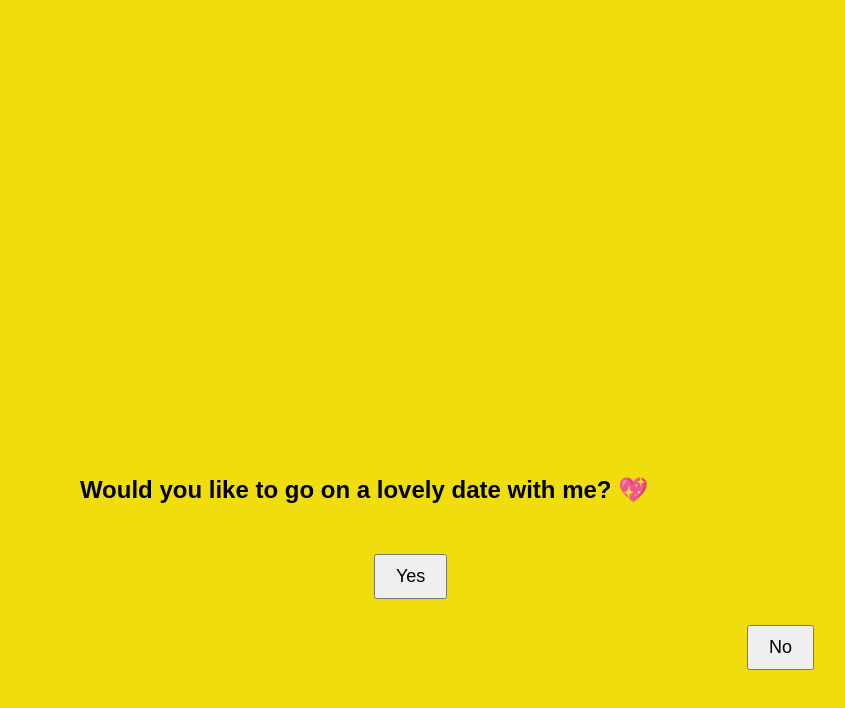
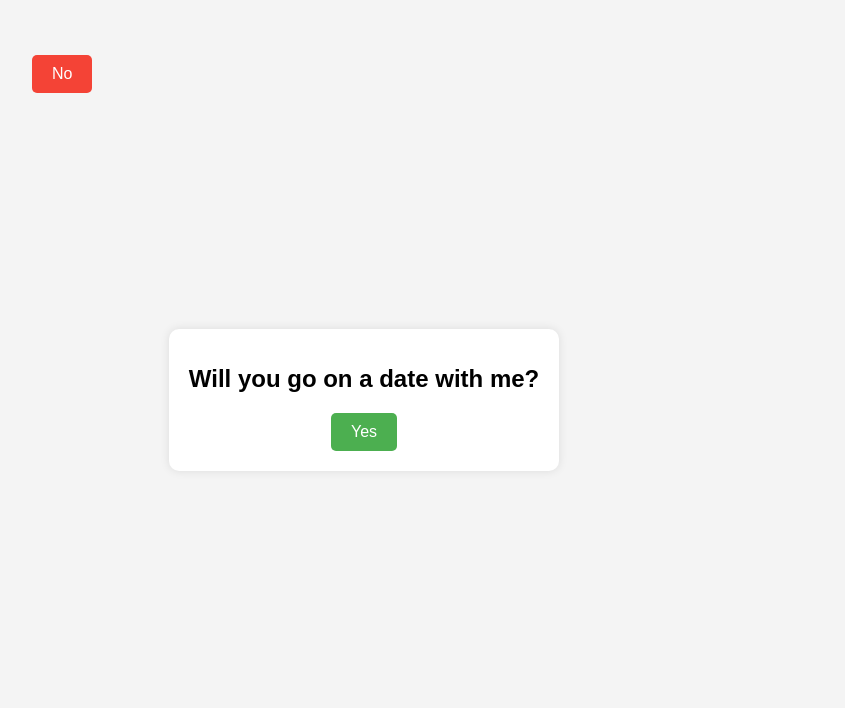
Before and after one commit to 100rbhsarin/fun-ask-date-question, a plain HTML site: page index.html in a window 1280 px wide. Both pictures are taken after a click on the button "No". Shown: the whole page, without its empty margins (276-1121 px from the left). Drawn offline with Linux system fonts and the light colour scheme.

Commit message:
"#" this is dating question

```diff
--- a/index.html
+++ b/index.html
@@ -3,56 +3,17 @@
 <head>
     <meta charset="UTF-8">
     <meta name="viewport" content="width=device-width, initial-scale=1.0">
-    <title>Date Invitation</title>
-    <style>
-        body {
-            text-align: center;
-            font-family: Arial, sans-serif;
-            margin-top: 100px;
-            overflow: hidden;
-            background-color: rgb(240, 221, 14)
-        }
-        .container {
-            display: flex;
-            flex-direction: column;
-            align-items: center;
-            justify-content: center;
-            height: 100vh;
-        }
-        .buttons {
-            position: relative;
-            margin-top: 20px;
-        }
-        button {
-            padding: 10px 20px;
-            font-size: 18px;
-            cursor: pointer;
-            margin: 10px;
-            position: absolute;
-        }
-    </style>
+    <title>Will You Go on a Date with Me?</title>
+    <link rel="stylesheet" href="styles.css">
 </head>
 <body>
     <div class="container">
-        <h2>Would you like to go on a lovely date with me? 💖 </h2>
+        <h1>Will you go on a date with me?</h1>
         <div class="buttons">
-            <button id="yesButton" onclick="confirmDate()">Yes</button>
-            <button id="noButton" onclick="moveNoButton()">No</button>
+            <button id="yesButton">Yes</button>
+            <button id="noButton">No</button>
         </div>
     </div>
-
-    <script>
-        function moveNoButton() {
-            let noButton = document.getElementById("noButton");
-            let x = Math.random() * (window.innerWidth - 100);
-            let y = Math.random() * (window.innerHeight - 50);
-            noButton.style.left = `${x}px`;
-            noButton.style.top = `${y}px`;
-        }
-
-        function confirmDate() {
-            window.alert("I knew you'd say yes! Let's meet in front of the best café at 4:30 PM! ☕✨");
-        }
-    </script>
+    <script src="script.js"></script>
 </body>
 </html>
--- /dev/null
+++ b/script.js
@@ -0,0 +1,20 @@
+document.getElementById('noButton').addEventListener('mouseover', function() {
+    const noButton = document.getElementById('noButton');
+    const container = document.querySelector('.container');
+    const containerRect = container.getBoundingClientRect();
+    const buttonRect = noButton.getBoundingClientRect();
+
+    const maxX = containerRect.width - buttonRect.width;
+    const maxY = containerRect.height - buttonRect.height;
+
+    const randomX = Math.floor(Math.random() * maxX);
+    const randomY = Math.floor(Math.random() * maxY);
+
+    noButton.style.position = 'absolute';
+    noButton.style.left = `${randomX}px`;
+    noButton.style.top = `${randomY}px`;
+});
+
+document.getElementById('yesButton').addEventListener('click', function() {
+    alert("Yay! I'm so happy! Let's plan something amazing! 😊");
+});
--- /dev/null
+++ b/styles.css
@@ -0,0 +1,55 @@
+body {
+    font-family: Arial, sans-serif;
+    background-color: #f4f4f4;
+    display: flex;
+    justify-content: center;
+    align-items: center;
+    height: 100vh;
+    margin: 0;
+}
+
+.container {
+    text-align: center;
+    background-color: #fff;
+    padding: 20px;
+    border-radius: 10px;
+    box-shadow: 0 0 10px rgba(0, 0, 0, 0.1);
+}
+
+h1 {
+    font-size: 24px;
+    margin-bottom: 20px;
+}
+
+.buttons {
+    display: flex;
+    justify-content: center;
+    gap: 20px;
+}
+
+button {
+    padding: 10px 20px;
+    font-size: 16px;
+    border: none;
+    border-radius: 5px;
+    cursor: pointer;
+    transition: background-color 0.3s ease;
+}
+
+#yesButton {
+    background-color: #4CAF50;
+    color: white;
+}
+
+#noButton {
+    background-color: #f44336;
+    color: white;
+}
+
+#yesButton:hover {
+    background-color: #45a049;
+}
+
+#noButton:hover {
+    background-color: #e53935;
+}
```
